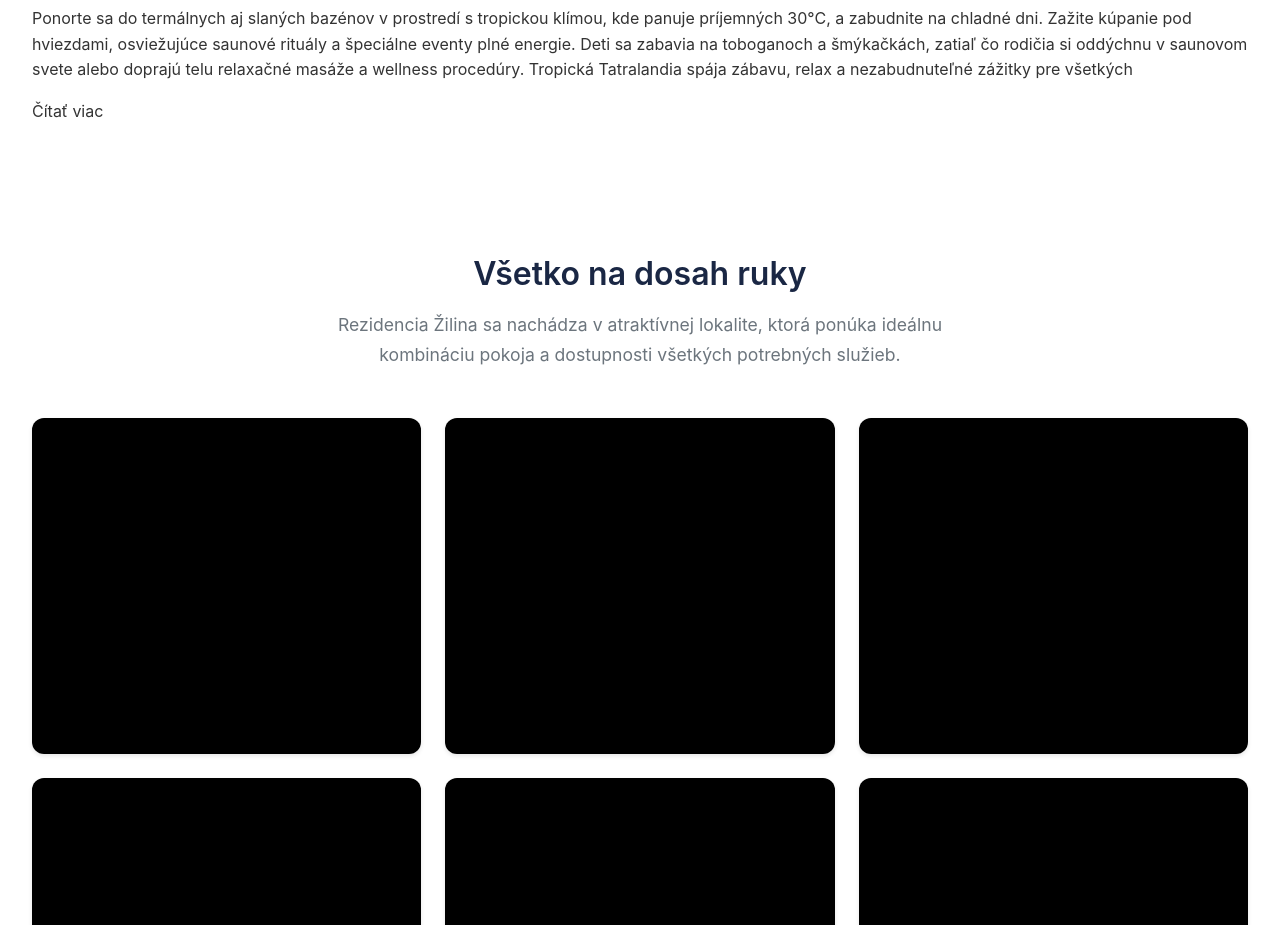
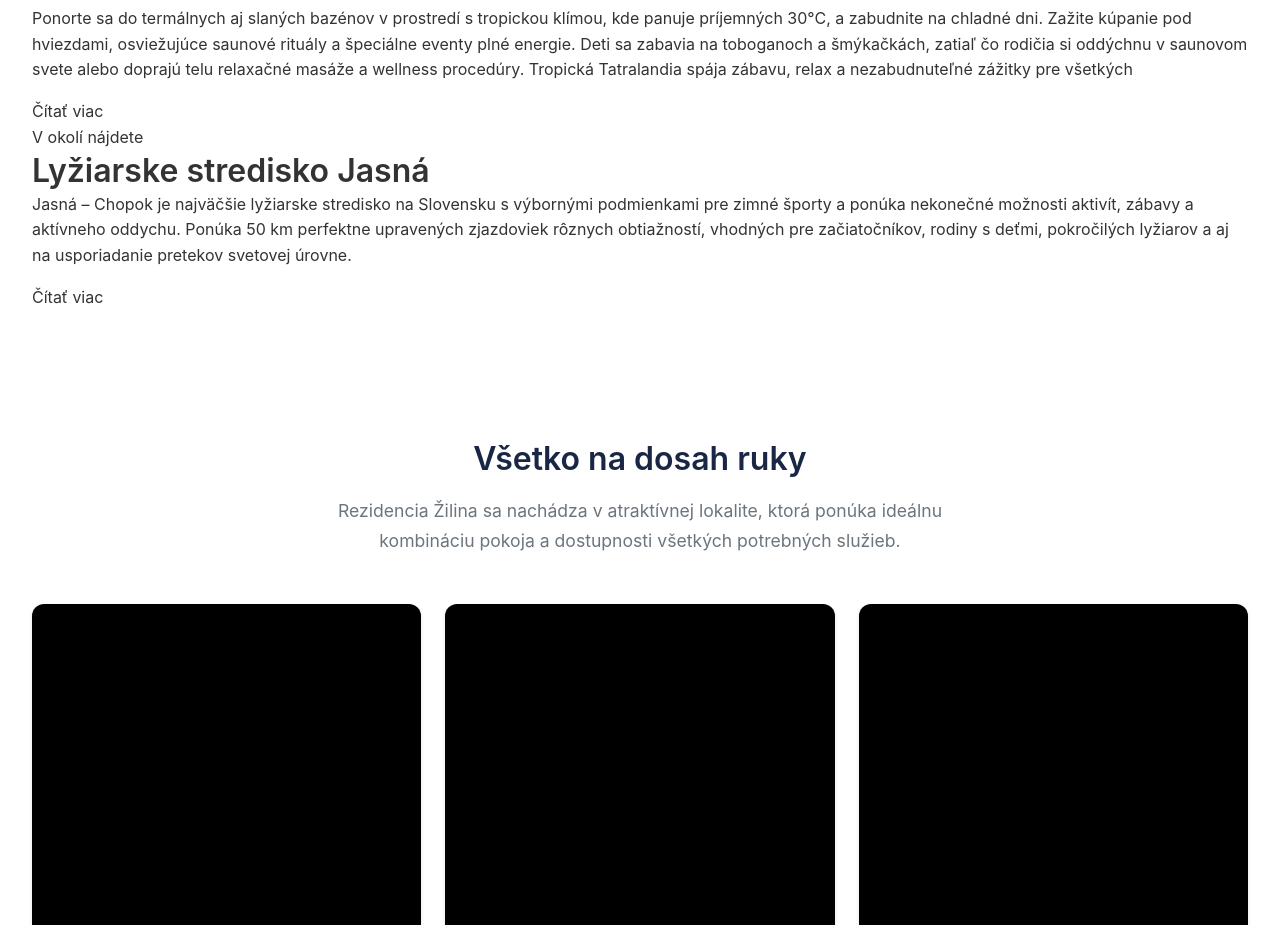
Before and after one commit to mijacke/developer-web, a Nuxt app: page /locality in a window 1280 px wide. Shown: the part 1740-2665 px from the top of the page. Built offline with nearby package versions, Linux system fonts and the light colour scheme.

Commit message:
feat(locality): add Jasná ski resort attraction section
- Add third attraction with text left, image right layout
- Include Slovakia's largest ski resort description
- Complete alternating pattern across all 3 attractions

```diff
--- a/app/pages/locality/index.vue
+++ b/app/pages/locality/index.vue
@@ -75,6 +75,25 @@
               všetkých
             </p>
             <a href="#" class="attraction-link">Čítať viac</a>
+          </div>
+        </div>
+
+        <!-- Attraction 3: Text Left, Image Right -->
+        <div class="attraction-row">
+          <div class="attraction-content">
+            <span class="attraction-label">V okolí nájdete</span>
+            <h2 class="attraction-title">Lyžiarske stredisko Jasná</h2>
+            <p class="attraction-text">
+              Jasná – Chopok je najväčšie lyžiarske stredisko na Slovensku s výbornými
+              podmienkami pre zimné športy a ponúka nekonečné možnosti aktivít, zábavy a
+              aktívneho oddychu. Ponúka 50 km perfektne upravených zjazdoviek rôznych
+              obtiažností, vhodných pre začiatočníkov, rodiny s deťmi, pokročilých lyžiarov a
+              aj na usporiadanie pretekov svetovej úrovne.
+            </p>
+            <a href="#" class="attraction-link">Čítať viac</a>
+          </div>
+          <div class="attraction-image">
+            <div class="attraction-image-wrapper placeholder-image"></div>
           </div>
         </div>
       </div>
```
